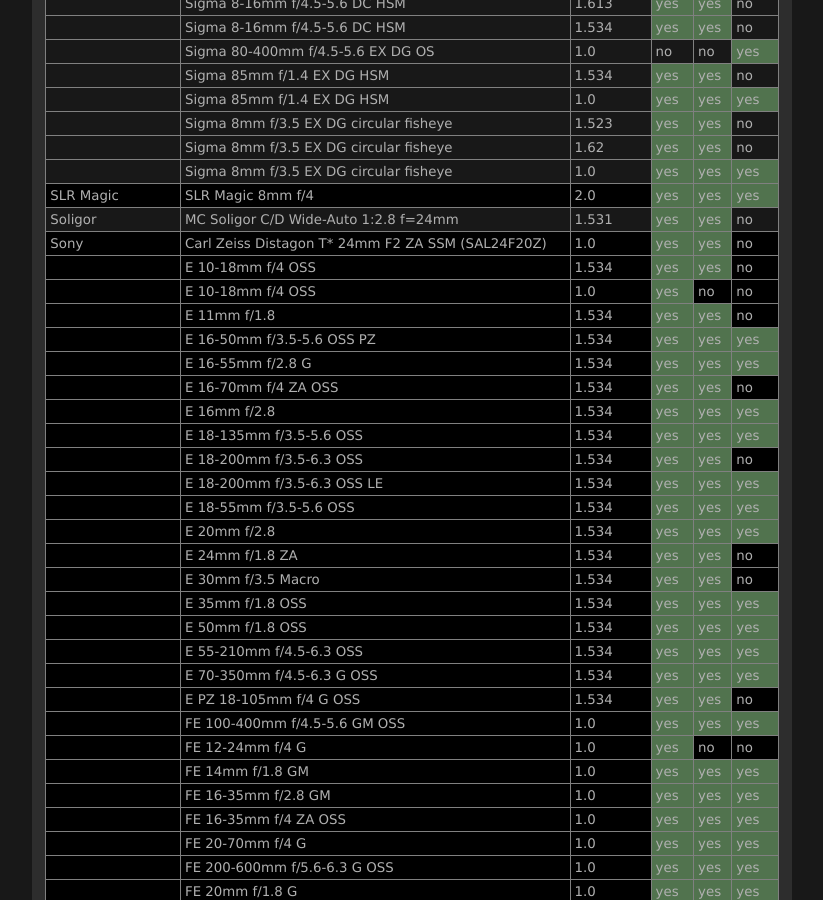
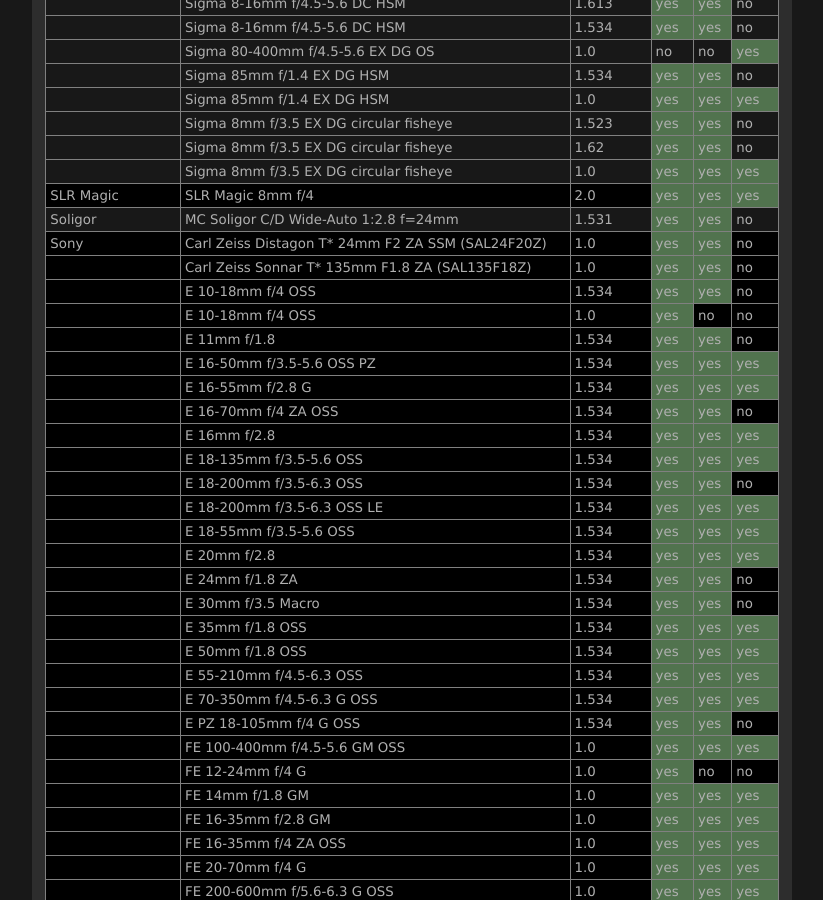
Before and after one commit to lensfun/lensfun.github.io, a Jekyll site: the page built from _posts/lenslist/2999-12-31-Lenslist-master.md, in a window 1280 px wide and 900 px high, scrolled down 27414 px. Shown: the whole window, without its empty margins (284-1107 px from the left). Built offline with Jekyll 4.4.1, drawn with Linux system fonts in a browser that asks for light colours.

Commit message:
Update master lens list from GitHub Actions

```diff
--- a/_posts/lenslist/2999-12-31-Lenslist-master.md
+++ b/_posts/lenslist/2999-12-31-Lenslist-master.md
@@ -1133,6 +1133,7 @@ This list was generated on 2024-11-25 from current Lensfun sources. Your Lensfun
 <tr class="lenslist-bg1"><td>SLR Magic</td><td>SLR Magic 8mm f/4</td><td>2.0</td><td class="lenslist-highlight lenslist-check">yes</td><td class="lenslist-highlight lenslist-check">yes</td><td class="lenslist-highlight lenslist-check">yes</td></tr>
 <tr class="lenslist-bg2"><td>Soligor</td><td>MC Soligor C/D Wide-Auto 1:2.8 f=24mm</td><td>1.531</td><td class="lenslist-highlight lenslist-check">yes</td><td class="lenslist-highlight lenslist-check">yes</td><td class="lenslist-check">no</td></tr>
 <tr class="lenslist-bg1"><td>Sony</td><td>Carl Zeiss Distagon T* 24mm F2 ZA SSM (SAL24F20Z)</td><td>1.0</td><td class="lenslist-highlight lenslist-check">yes</td><td class="lenslist-highlight lenslist-check">yes</td><td class="lenslist-check">no</td></tr>
+<tr class="lenslist-bg1"><td></td><td>Carl Zeiss Sonnar T* 135mm F1.8 ZA (SAL135F18Z)</td><td>1.0</td><td class="lenslist-highlight lenslist-check">yes</td><td class="lenslist-highlight lenslist-check">yes</td><td class="lenslist-check">no</td></tr>
 <tr class="lenslist-bg1"><td></td><td>E 10-18mm f/4 OSS</td><td>1.534</td><td class="lenslist-highlight lenslist-check">yes</td><td class="lenslist-highlight lenslist-check">yes</td><td class="lenslist-check">no</td></tr>
 <tr class="lenslist-bg1"><td></td><td>E 10-18mm f/4 OSS</td><td>1.0</td><td class="lenslist-highlight lenslist-check">yes</td><td class="lenslist-check">no</td><td class="lenslist-check">no</td></tr>
 <tr class="lenslist-bg1"><td></td><td>E 11mm f/1.8</td><td>1.534</td><td class="lenslist-highlight lenslist-check">yes</td><td class="lenslist-highlight lenslist-check">yes</td><td class="lenslist-check">no</td></tr>
```
